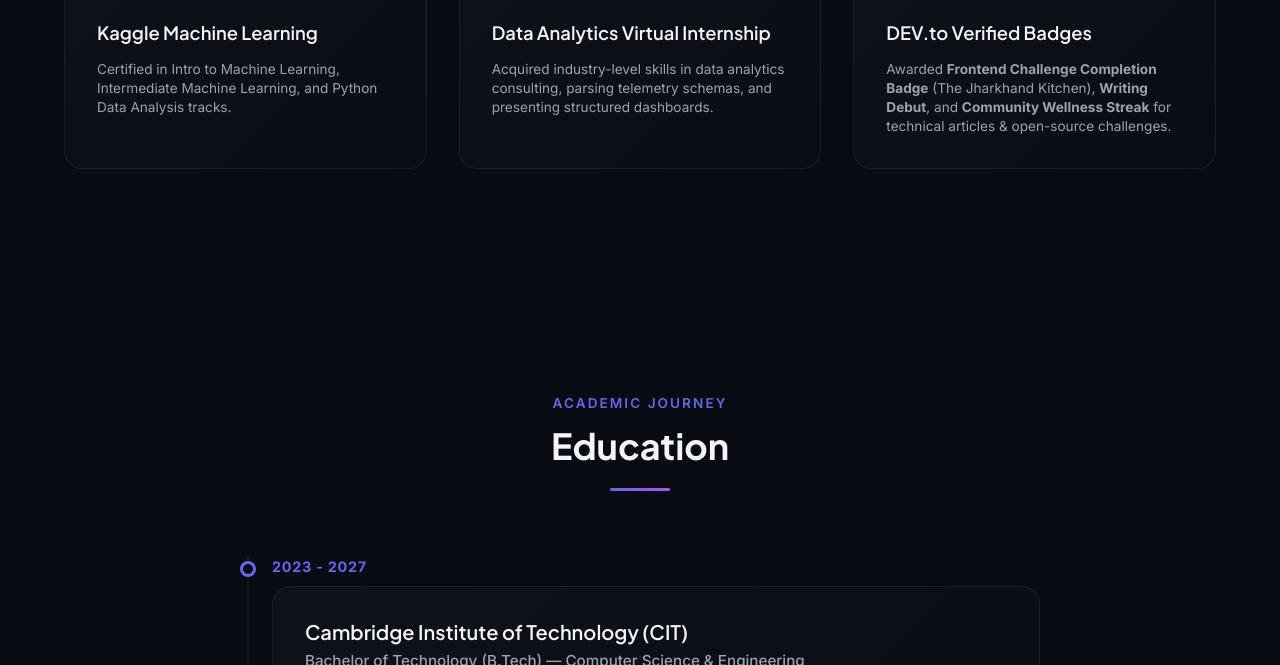
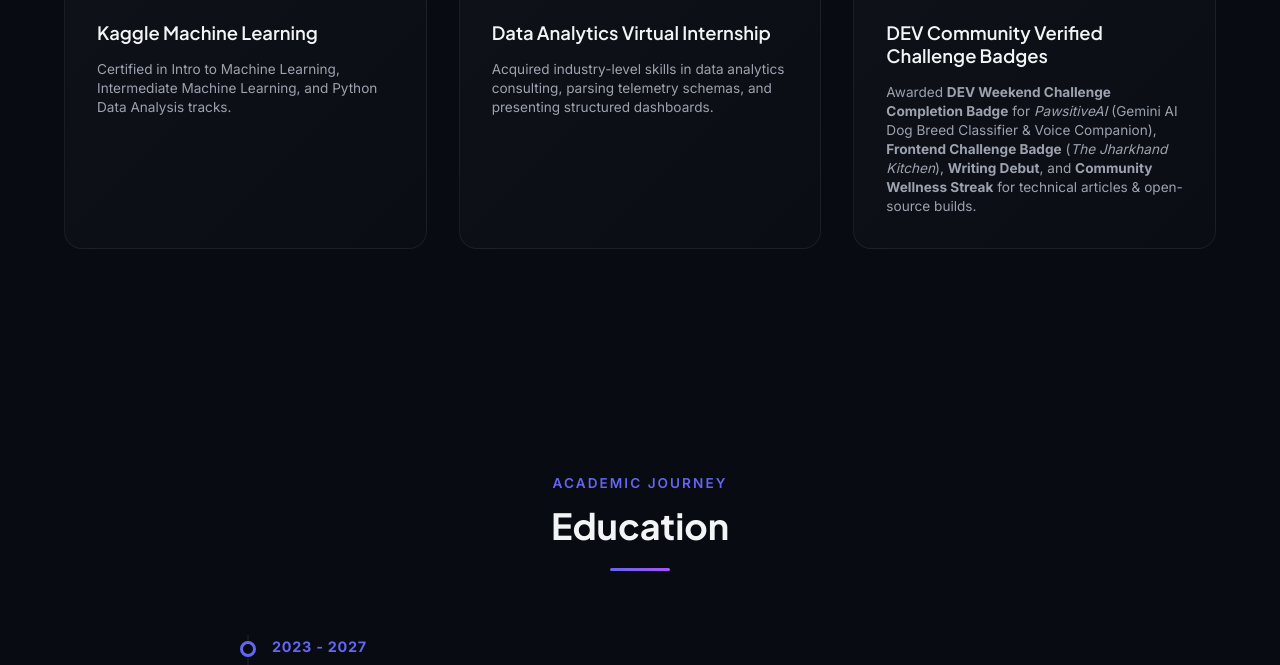
Before and after one commit to Rafiaminhaj/my-portfolio, a plain HTML site: page index.html in a window 1280 px wide. Shown: the part 7026-7691 px from the top of the page. Drawn offline with Linux system fonts and the light colour scheme.

Commit message:
feat: add DEV Community Verified Challenge Badge achievement (PawsitiveAI)

```diff
--- a/index.html
+++ b/index.html
@@ -470,8 +470,8 @@
                     <div class="cert-card scroll-reveal">
                         <span class="cert-issuer">DEV Community</span>
                         <div class="cert-icon"><i class="fa-brands fa-dev" style="color: #0A0A0A;"></i></div>
-                        <h3>DEV.to Verified Badges</h3>
-                        <p>Awarded <b>Frontend Challenge Completion Badge</b> (The Jharkhand Kitchen), <b>Writing Debut</b>, and <b>Community Wellness Streak</b> for technical articles & open-source challenges.</p>
+                        <h3>DEV Community Verified Challenge Badges</h3>
+                        <p>Awarded <b>DEV Weekend Challenge Completion Badge</b> for <i>PawsitiveAI</i> (Gemini AI Dog Breed Classifier & Voice Companion), <b>Frontend Challenge Badge</b> (<i>The Jharkhand Kitchen</i>), <b>Writing Debut</b>, and <b>Community Wellness Streak</b> for technical articles & open-source builds.</p>
                     </div>
                 </div>
             </div>
```
